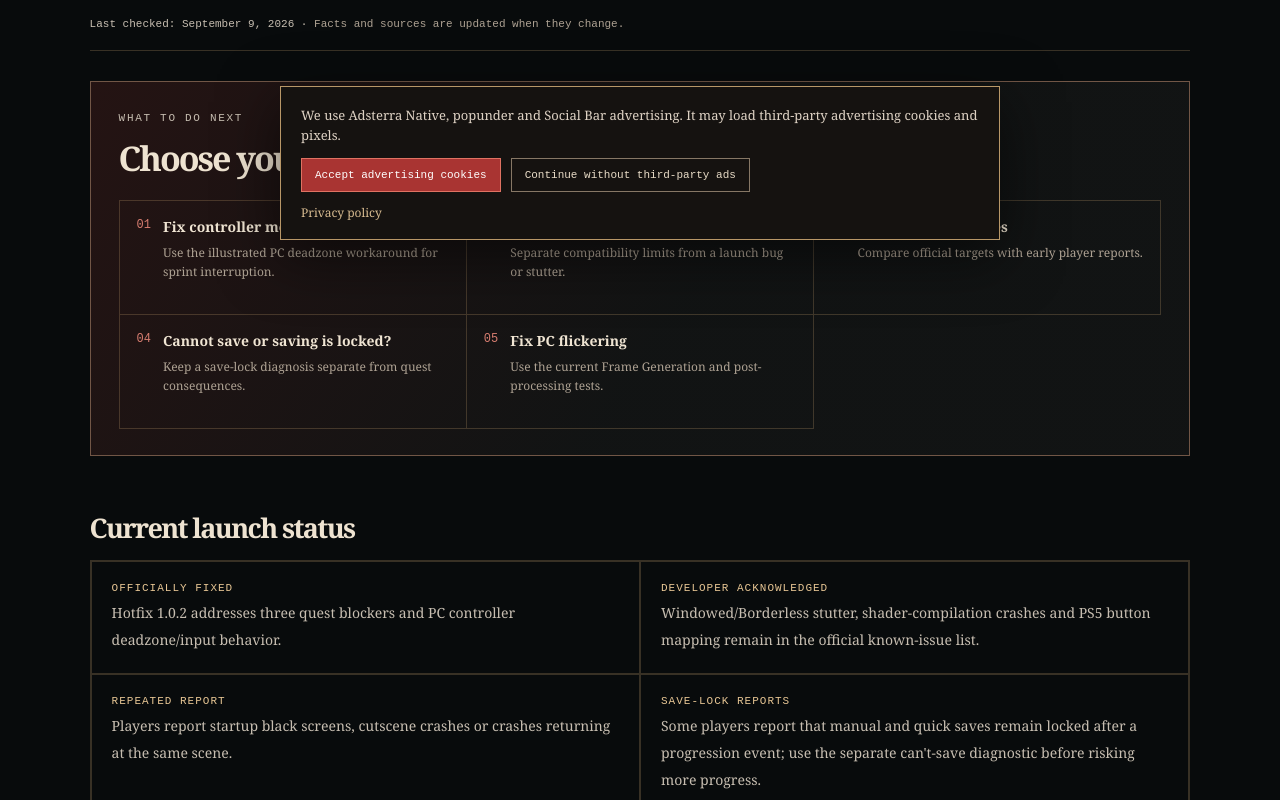
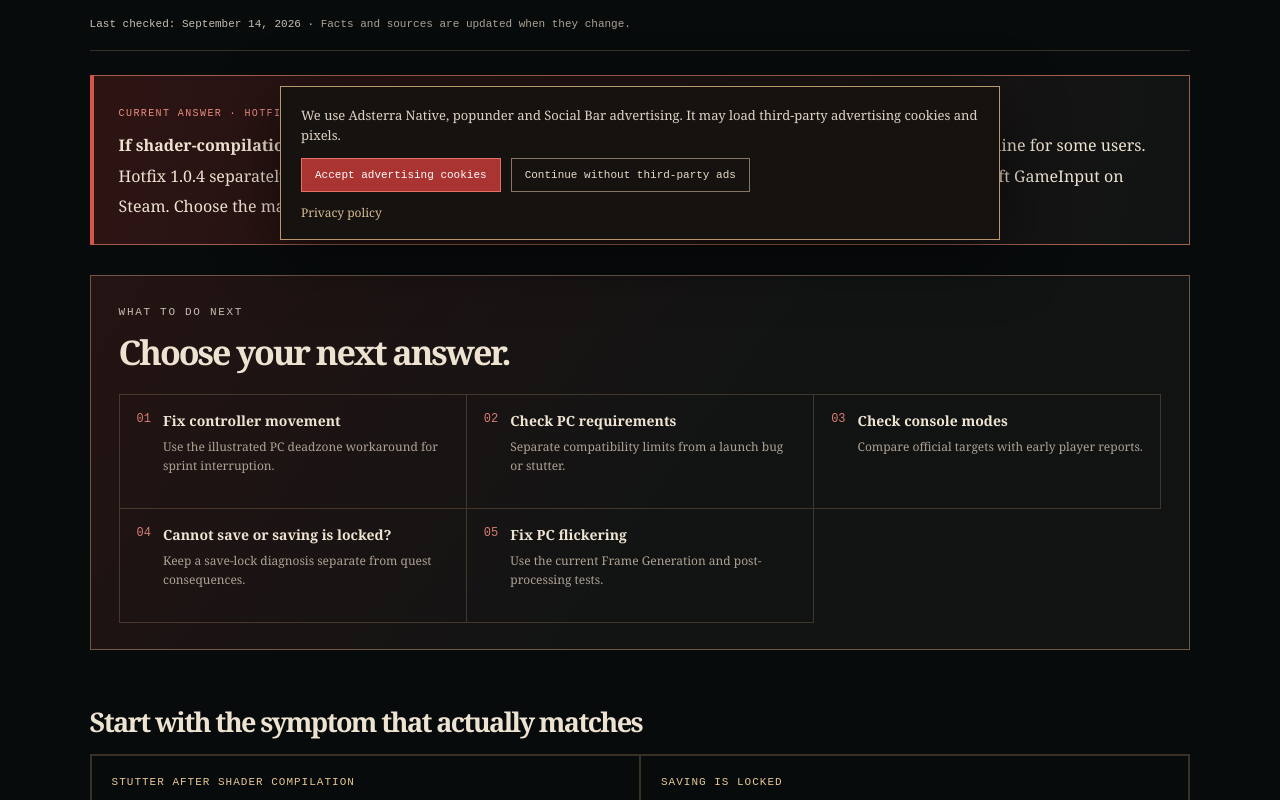
Before and after one commit to wencun/dawnwalker.cc, a Next.js app: page /known-issues in a window 1280 px wide. Shown: the part 540-1340 px from the top of the page. Built offline with nearby package versions, Linux system fonts and the light colour scheme.

Commit message:
Improve high-traffic troubleshooting pages

```diff
--- a/app/cant-save/page.tsx
+++ b/app/cant-save/page.tsx
@@ -13,8 +13,8 @@ export default function CantSavePage() {
     eyebrow="SAVE-LOCK TROUBLESHOOTING · COMMUNITY REPORTS, NOT AN OFFICIAL FIX"
     title="Blood of Dawnwalker can&apos;t save: what “Saving is currently locked” can mean"
     dek="If The Blood of Dawnwalker will not quicksave or manual save, first identify whether saving is temporarily locked during a mission or whether a progression event has failed to trigger. Protect the current run before testing anything."
-    checked="September 10, 2026"
-    quickAnswer={<div className="risk-callout"><span>DO NOT OVERWRITE YOUR ONLY RUN</span><p><b>Update to Hotfix 1.0.4, then retest before changing anything.</b> The official update fixes one issue that blocked players from saving, but a remaining “Saving is currently locked” message can still be a mission state or another reproducible bug.</p></div>}
+    checked="September 14, 2026"
+    quickAnswer={<div className="risk-callout"><span>DO NOT OVERWRITE YOUR ONLY RUN</span><p><b>Update to Hotfix 1.0.4, then retest before changing anything.</b> The official update fixes one issue that blocked players from saving. Hotfix 1.0.5 is a shader-compilation update, so it does not add a new save fix. A remaining “Saving is currently locked” message can still be a mission state or another reproducible bug.</p></div>}
     faqs={[
       { question: "Why can&apos;t I save in Blood of Dawnwalker after the update?", answer: "Hotfix 1.0.4 fixes one issue that blocked players from saving, but saving can still be temporarily unavailable during particular story or combat states. Check the active mission and exact on-screen message before treating the save as damaged." },
       { question: "How do I fix “Saving is currently locked” in Dawnwalker?", answer: "First preserve the current details: platform, patch version, active quest, in-game day and last autosave. A Steam discussion reports that progressing an overdue Infamy event restored saving for some players, but it is not an official universal fix and may not match your run." },
@@ -26,10 +26,12 @@ export default function CantSavePage() {
       { label: "Plan manual saves for endings", href: "/what-happens-after-30-days", description: "Use the spoiler-safe two-save plan once saving is available again." },
     ]}
     sources={[
+      { label: "Steam — Hotfix 1.0.5 shader-compilation improvements", href: "https://steamcommunity.com/app/3751260" },
       { label: "Steam Community — player reports of “Can't save game” and a pending Infamy event", href: "https://steamcommunity.com/app/3751260/discussions/0/588436698284878332/" },
       { label: "Rebel Wolves — Hotfix 1.0.4 official notes", href: "https://dawnwalkergame.com/pl/en/news/hotfix-104" },
     ]}
     sections={[
+      { title: "Two-minute save-lock check", body: <div className="fact-grid"><p><b>In combat, a cutscene or a visible scripted sequence?</b>Let that normal sequence finish, then check the save menu once.</p><p><b>Locked after a normal transition?</b>Record the quest, location, in-game day, version and last autosave before doing anything else.</p><p><b>Still locked after Hotfix 1.0.4?</b>Stop the long session, preserve the evidence and report the reproducible state. Do not overwrite the usable run.</p><p><b>Do not confuse patch scope</b>Hotfix 1.0.5 improves shader compilation; it is not an additional save-lock fix.</p></div> },
       { title: "First: tell a temporary save lock from a persistent bug", body: <div className="fact-grid"><p><b>Temporary lock</b>Some games disable saving during an active sequence, combat or a transition. Wait for the sequence to finish and check for the exact in-game notice.</p><p><b>Persistent lock</b>If the same message remains after a normal transition, note the active quest, location, in-game day and last autosave before taking another action.</p><p><b>One official fix, not a universal claim</b>Hotfix 1.0.4 lists a fix for an issue that blocked players from saving. It does not say that every locked-save report shares that cause.</p><p><b>Do not guess from the label</b>“Can&apos;t save,” a missing autosave and a story consequence that cannot be reversed are different problems.</p></div> },
       { title: "What should you do when Dawnwalker says saving is locked?", body: <ol><li><b>Capture the state:</b> screenshot the message and write down platform, game version, active quest, location, in-game day and the time of the last autosave.</li><li><b>Finish or leave the current safe transition:</b> if you are visibly in a combat, cutscene or scripted mission step, let it resolve before checking the save menu again.</li><li><b>Check for a pending progression event:</b> one Steam discussion links a stuck save lock to an overdue Infamy cutscene. If your run has a pending Infamy threshold, test the normal in-game event that triggers it; do not assume this applies to another quest or platform.</li><li><b>Verify the result immediately:</b> make one manual save or quicksave as soon as the option returns, then confirm it appears in Load Game before continuing.</li><li><b>Stop if it persists:</b> do not spend hours hoping for an autosave. Keep the evidence and report the exact state for a patch or support investigation.</li></ol> },
       { title: "What not to do with a save-lock bug", body: <p>Do not install a mod, edit an .ini file, delete local save data or overwrite the last usable slot while diagnosing a locked save. Those changes can turn a reproducible game-state report into a lost run. If you also have a crash or display problem, use the dedicated <Link href="/crash-and-stutter-fix">crash and stutter guide</Link> or <Link href="/flickering-fix">flickering guide</Link>; neither is a save-lock remedy.</p> },
--- a/app/known-issues/page.tsx
+++ b/app/known-issues/page.tsx
@@ -2,8 +2,8 @@ import { GuidePage, guideMetadata } from "../guide-page";
 import Link from "next/link";
 
 export const metadata = guideMetadata(
-  "Blood of Dawnwalker Bugs & Known Issues: Fixes",
-  "Current Blood of Dawnwalker bugs: official hotfix status, controller sprint workaround, crashing and stutter checks, flickering tests, and save-lock reports.",
+  "The Blood of Dawnwalker Known Issues: What Hotfix 1.0.5 Fixes",
+  "The current Blood of Dawnwalker known-issues guide: what Hotfix 1.0.5 and 1.0.4 fixed, plus separate checks for shader stutter, saving, controller input, crashes and flickering.",
   "/known-issues",
   [
     "The Blood of Dawnwalker known issues",
@@ -23,11 +23,12 @@ export default function KnownIssuesPage() {
   return <GuidePage
     eyebrow="LAUNCH HELP DESK · REPORTS SEPARATED FROM FIXES"
     title="Blood of Dawnwalker bugs and known issues: crashes, flickering and controller fixes"
-    dek="Check the current official hotfix status first, then use symptom-specific steps for controller sprint interruption, crashes, stutter, flickering and save locks. Official fixes and player reports are kept separate."
-    checked="September 9, 2026"
+    dek="Install the current hotfix first, then match the exact symptom before trying a workaround. This page separates confirmed patch fixes from player reports for shader stutter, saving, controller input, crashes and flickering."
+    checked="September 14, 2026"
+    quickAnswer={<div className="fix-callout"><span>CURRENT ANSWER · HOTFIX 1.0.5</span><p><b>If shader-compilation stutter began at launch, install Hotfix 1.0.5 first.</b> It improves the shader-compilation pipeline for some users. Hotfix 1.0.4 separately fixes a save blocker, quest progression blockers and FPS drops triggered by outdated Microsoft GameInput on Steam. Choose the matching symptom below before changing settings.</p></div>}
     faqs={[
       { question: "Why does my Dawnwalker character stop sprinting with a controller?", answer: "The developer now lists gamepad sprint interruption as a known issue and recommends lowering controller sensitivity from 1.0 to 0.8 temporarily. PC Steam players can also try the separate Square-deadzone workaround." },
-      { question: "What are the current Blood of Dawnwalker bugs and glitches?", answer: "The official Hotfix 1.0.2 lists resolved quest blockers and PC controller-input adjustments, while it still names Windowed/Borderless stutter, shader-compilation crashes and PS5 button mapping as open issues. Save locks and flickering are currently community-reported rather than confirmed universal fixes." },
+      { question: "What are the current Blood of Dawnwalker bugs and glitches?", answer: "Hotfix 1.0.5 targets shader-compilation stutter for some users. Hotfix 1.0.4 separately fixes one save blocker, several quest-progression blockers and Steam FPS drops caused by outdated Microsoft GameInput when a controller connects. Other crash, flickering and controller reports need to be matched to the exact symptom rather than treated as one bug." },
       { question: "Why does The Blood of Dawnwalker crash during cutscenes?", answer: "Several launch-day players report black screens, startup crashes or repeatable cutscene crashes. No universal cause or official fix was verified when this page was checked. Record the platform, game version and exact cutscene before troubleshooting." },
       { question: "Are Dawnwalker cutscenes limited to 30 FPS?", answer: "Launch players and a PC technical report describe a 30 FPS cinematic cap. This tracker does not recommend modifying game files until an official option or a versioned, reversible method is verified." },
     ]}
@@ -39,6 +40,8 @@ export default function KnownIssuesPage() {
       { label: "Fix PC flickering", href: "/flickering-fix", description: "Use the current Frame Generation and post-processing tests." },
     ]}
     sources={[
+      { label: "Steam — Hotfix 1.0.5 shader-compilation improvements", href: "https://steamcommunity.com/app/3751260" },
+      { label: "Rebel Wolves — Hotfix 1.0.4 save, quest and Microsoft GameInput fixes", href: "https://dawnwalkergame.com/pl/en/news/hotfix-104" },
       { label: "Steam — developer Known Issues, fixes and workarounds (September 3)", href: "https://steamcommunity.com/app/3751260/discussions/0/588436698284819211/" },
       { label: "Reddit — repeated controller movement and deadzone reports", href: "https://www.reddit.com/r/DawnwalkerOfficial/comments/1w5q862/movementcontroller_deadzone_problem_and_fix/" },
       { label: "Reddit — launch crash and black-screen reports", href: "https://www.reddit.com/r/DawnwalkerOfficial/comments/1w5q75s/anyone_else_crashing/" },
@@ -48,8 +51,12 @@ export default function KnownIssuesPage() {
     ]}
     sections={[
       {
+        title: "Start with the symptom that actually matches",
+        body: <div className="fact-grid"><p><b>Stutter after shader compilation</b>Install Hotfix 1.0.5, then retest the same scene. It is the current official shader-pipeline improvement, not a universal FPS promise.</p><p><b>Saving is locked</b>Install Hotfix 1.0.4 first. If saving remains unavailable after a normal transition, use the <Link href="/cant-save">save-lock diagnostic</Link> and preserve the run.</p><p><b>FPS drops when connecting a controller on Steam</b>Hotfix 1.0.4 targets outdated Microsoft GameInput. Retest before applying a Steam Input remap.</p><p><b>Sprint interrupts while turning</b>Lower controller sensitivity from 1.0 to 0.8. The dedicated <Link href="/controller-movement-fix">controller guide</Link> keeps the PC-only deadzone workaround separate.</p></div>,
+      },
+      {
         title: "Current launch status",
-        body: <div className="fact-grid"><p><b>Officially fixed</b>Hotfix 1.0.2 addresses three quest blockers and PC controller deadzone/input behavior.</p><p><b>Developer acknowledged</b>Windowed/Borderless stutter, shader-compilation crashes and PS5 button mapping remain in the official known-issue list.</p><p><b>Repeated report</b>Players report startup black screens, cutscene crashes or crashes returning at the same scene.</p><p><b>Save-lock reports</b>Some players report that manual and quick saves remain locked after a progression event; use the separate <Link href="/cant-save">can&apos;t-save diagnostic</Link> before risking more progress.</p><p><b>Performance reports</b>Stutter, frame pacing and a 30 FPS cinematic cap are reported; results vary by system.</p><p><b>Visual reports</b>PC shimmer, light flickering and PS5 Pro VRR reports have a separate <Link href="/flickering-fix">platform-specific diagnostic guide</Link>.</p></div>,
+        body: <div className="fact-grid"><p><b>Hotfix 1.0.5</b>The latest official update improves the shader-compilation pipeline for some users.</p><p><b>Hotfix 1.0.4</b>It fixes one save blocker, multiple progression blockers and Steam GameInput-related FPS drops when a controller connects.</p><p><b>Developer acknowledged</b>The earlier official known-issues post includes Windowed/Borderless stutter, shader-compilation crashes and PS5 button mapping; check the current patch note before assuming each remains unresolved.</p><p><b>Repeated report</b>Players report startup black screens, cutscene crashes or crashes returning at the same scene.</p><p><b>Performance reports</b>Frame pacing and a 30 FPS cinematic cap are reported; results vary by system and scene.</p><p><b>Visual reports</b>PC shimmer, light flickering and PS5 Pro VRR reports have a separate <Link href="/flickering-fix">platform-specific diagnostic guide</Link>.</p></div>,
       },
       {
         title: "Controller movement: the clearest reproducible workaround",
```
Also changed, not shown: app/controller-movement-fix/page.tsx (+8 -2 lines), app/forge-it-anew/page.tsx (+7 -7 lines).
